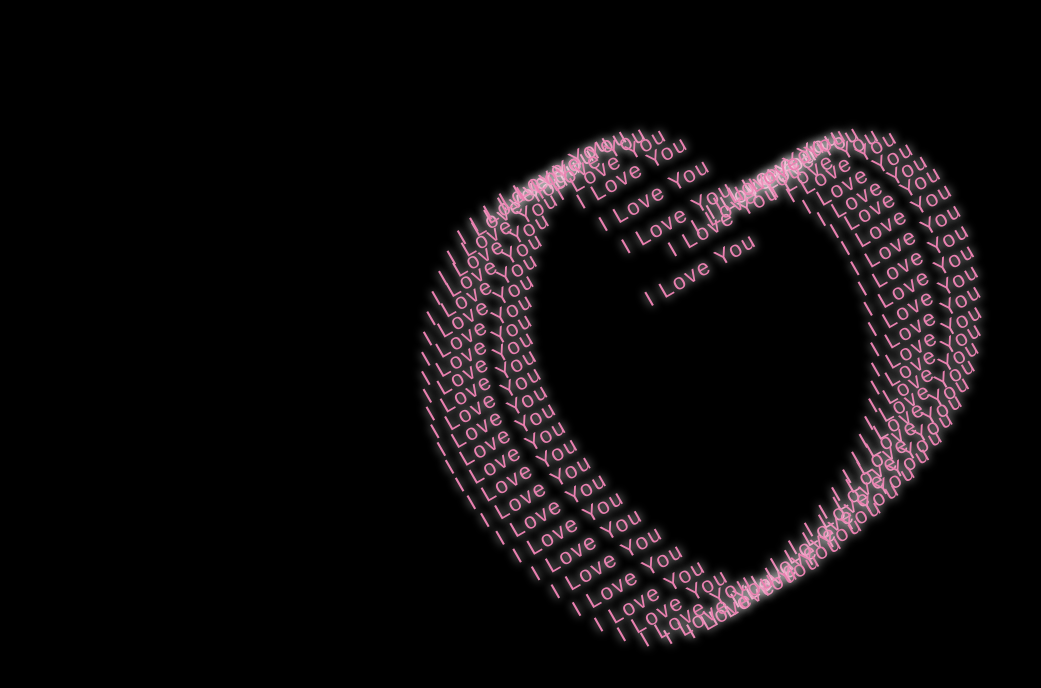
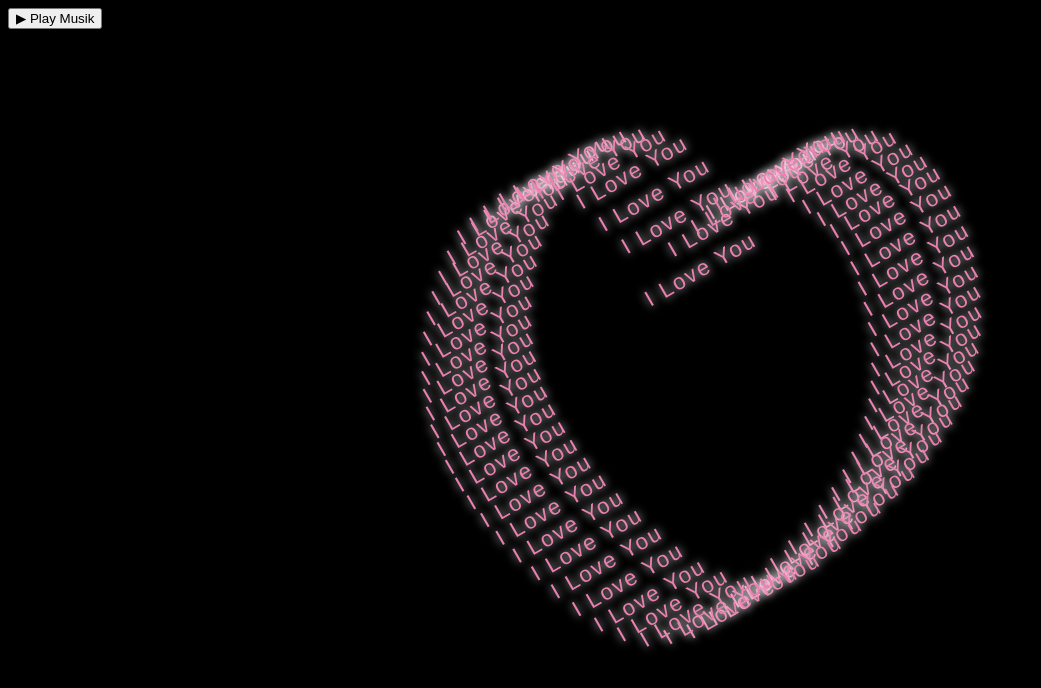
Before and after one commit to alfianluthfi/hbd, a plain HTML site: page index.html in a window 1280 px wide. Shown: the whole page, without its empty margins (0-1041 px from the left). Drawn offline with Linux system fonts and the light colour scheme; files whose address does not match are found by name.

Commit message:
Update index.html

```diff
--- a/index.html
+++ b/index.html
@@ -10,7 +10,8 @@
     <audio id="bgMusic" loop>
     <source src="sempurna.mp3" type="audio/mpeg">
   </audio>
-
+<!-- TOMBOL PLAY -->
+  <button id="playMusicBtn">▶ Play Musik</button>
   <!-- JAVASCRIPT -->
   <script src="script.js"></script>
     <div id="ui">
```
